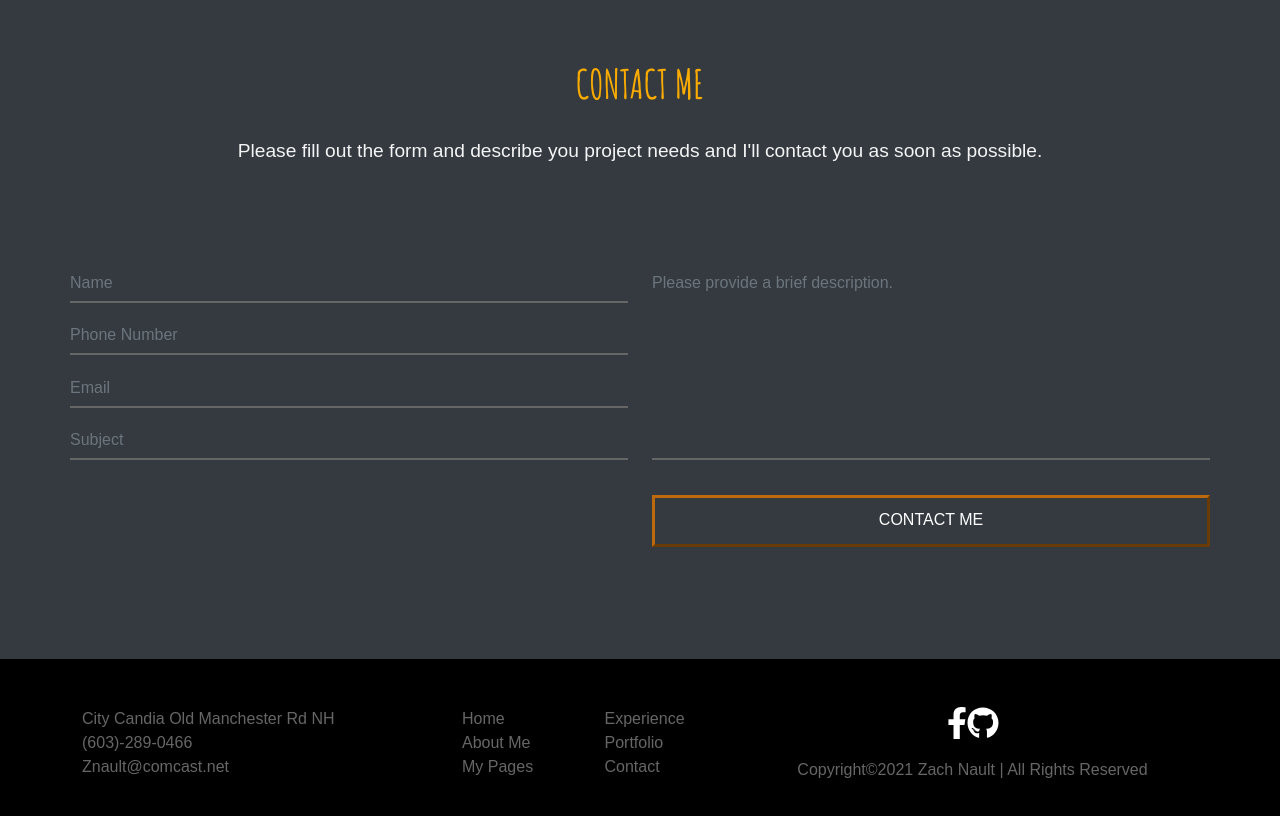
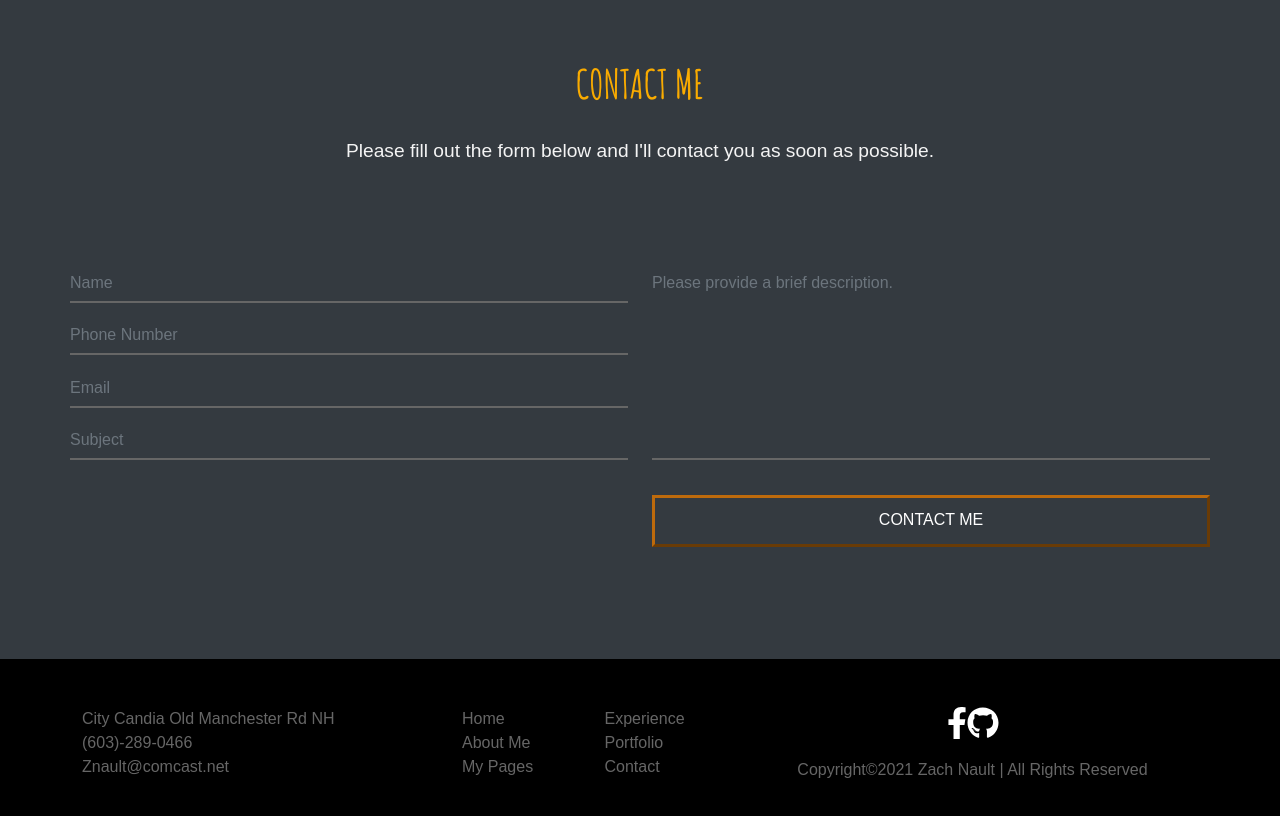
Before and after one commit to zn4u1t/Portfolio-Project, a React (Create React App) app: page / in a window 1280 px wide. Shown: the part 3240-4056 px from the top of the page. Built offline with nearby package versions, Linux system fonts and the light colour scheme; a web font is replaced by a local one.

Commit message:
just to be safe

```diff
--- a/src/components/Contacts.js
+++ b/src/components/Contacts.js
@@ -37,7 +37,7 @@ const Contacts = () => {
     <div id="contacts" className="contacts">
       <div className="text-center">
         <h1>contact me</h1>
-        <p>Please fill out the form and describe you project needs and I'll contact you as soon as possible.</p>
+        <p>Please fill out the form below and I'll contact you as soon as possible.</p>
         <span className="success-message">{successMessage}</span>
       </div>
       <div className="container">
```
